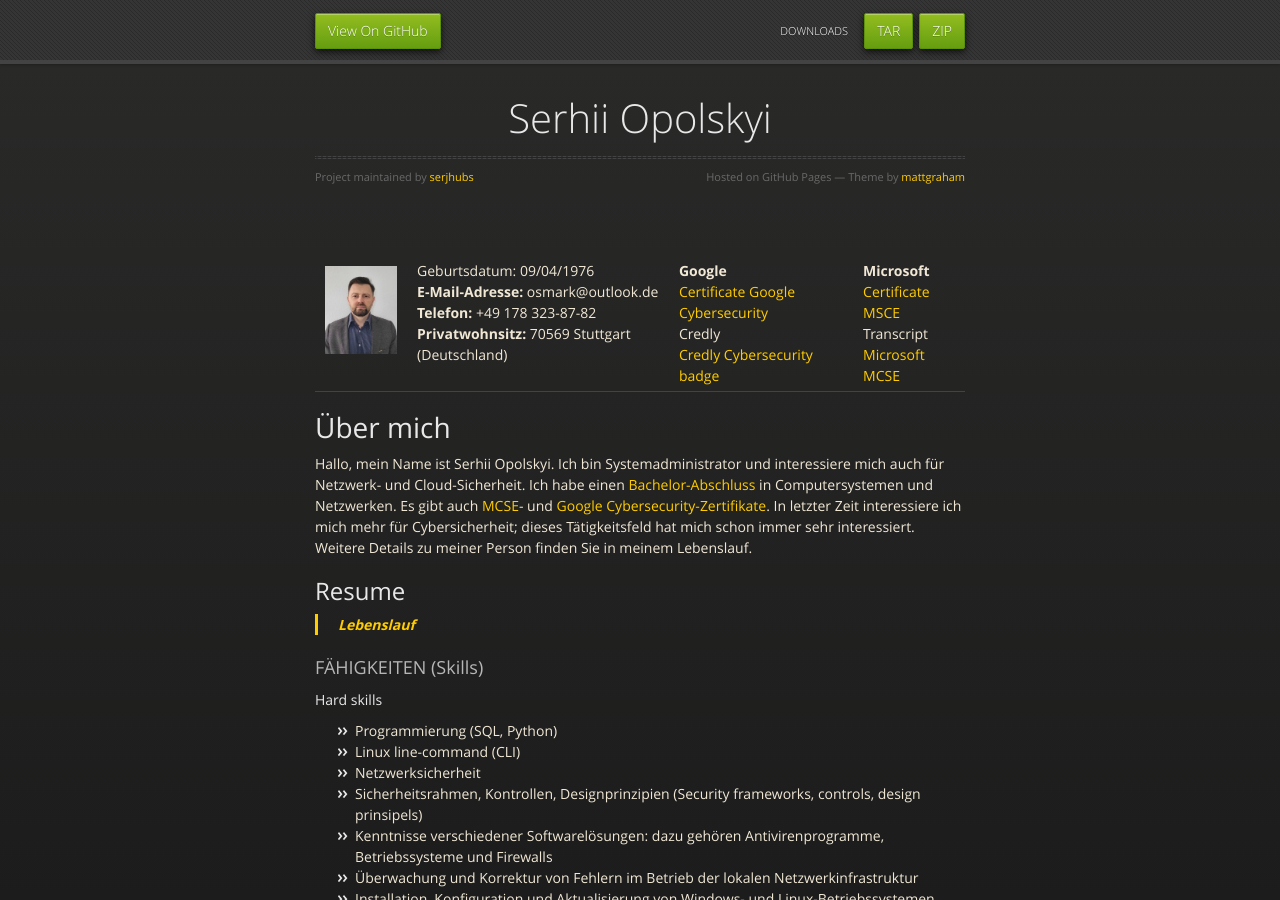
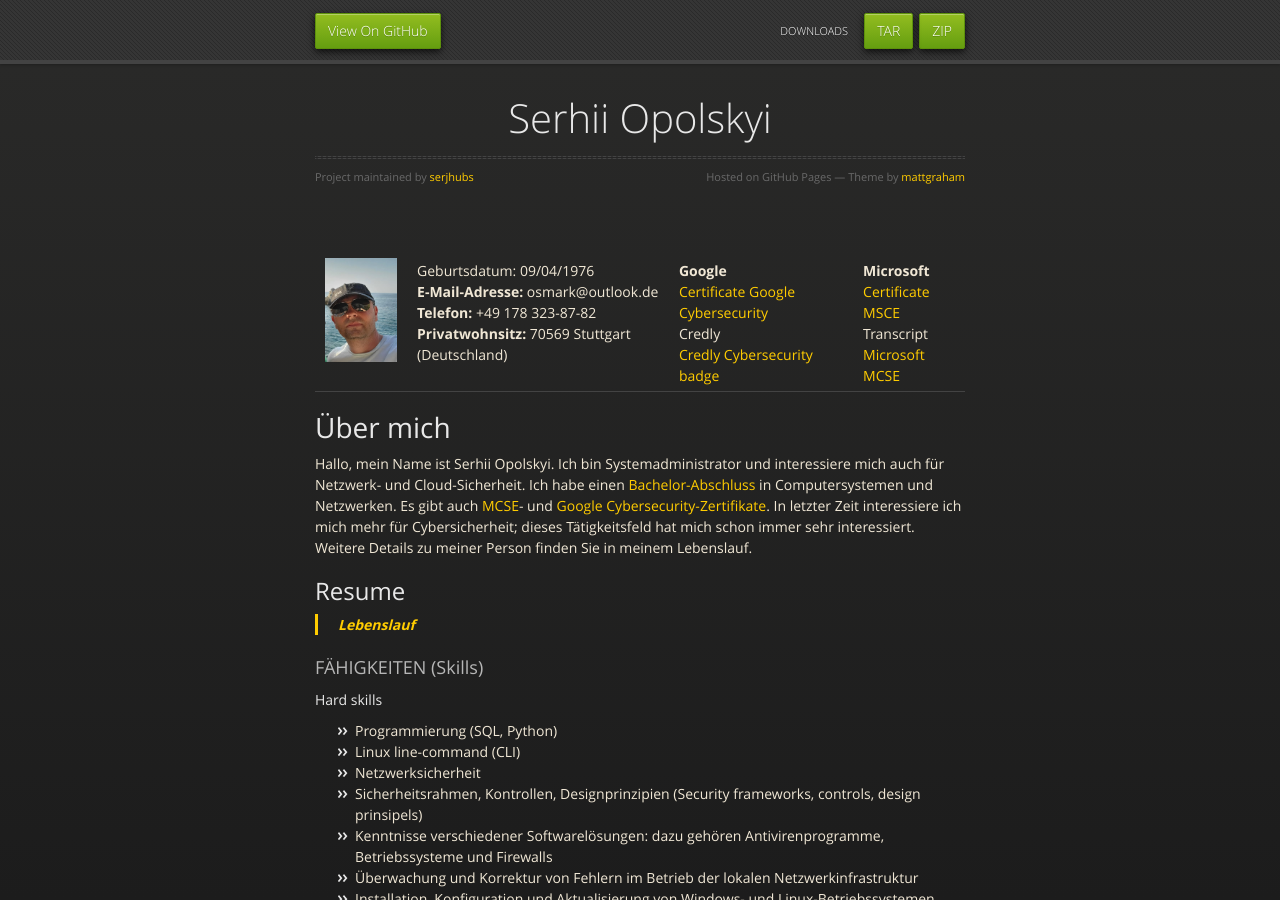
Before and after one commit to serjhubs/Resume, a Jekyll site: the page built from index.md, in a window 1280 px wide and 900 px high. Built offline with Jekyll 4.4.1, drawn with Linux system fonts in a browser that asks for light colours; the repository's description, which GitHub fills in, is left out.

Commit message:
Update index.md

```diff
--- a/index.md
+++ b/index.md
@@ -3,7 +3,7 @@ layout: default
 ---
 <Html>
    <table><tr>
-     <td><img src="https://github.com/serjhubs/Resume/blob/main/Serj_225.jpg?raw=true" width="115" heihgt="125"></td>
+     <td><img src="https://github.com/serjhubs/Resume/blob/main/_includes/SO.jpeg?raw=true" width="115" heihgt="125"></td>
       <td> Geburtsdatum: 09/04/1976
        <br><strong>E-Mail-Adresse:</strong> osmark@outlook.de
         <br><strong>Telefon:</strong> +49 178 323-87-82
```
